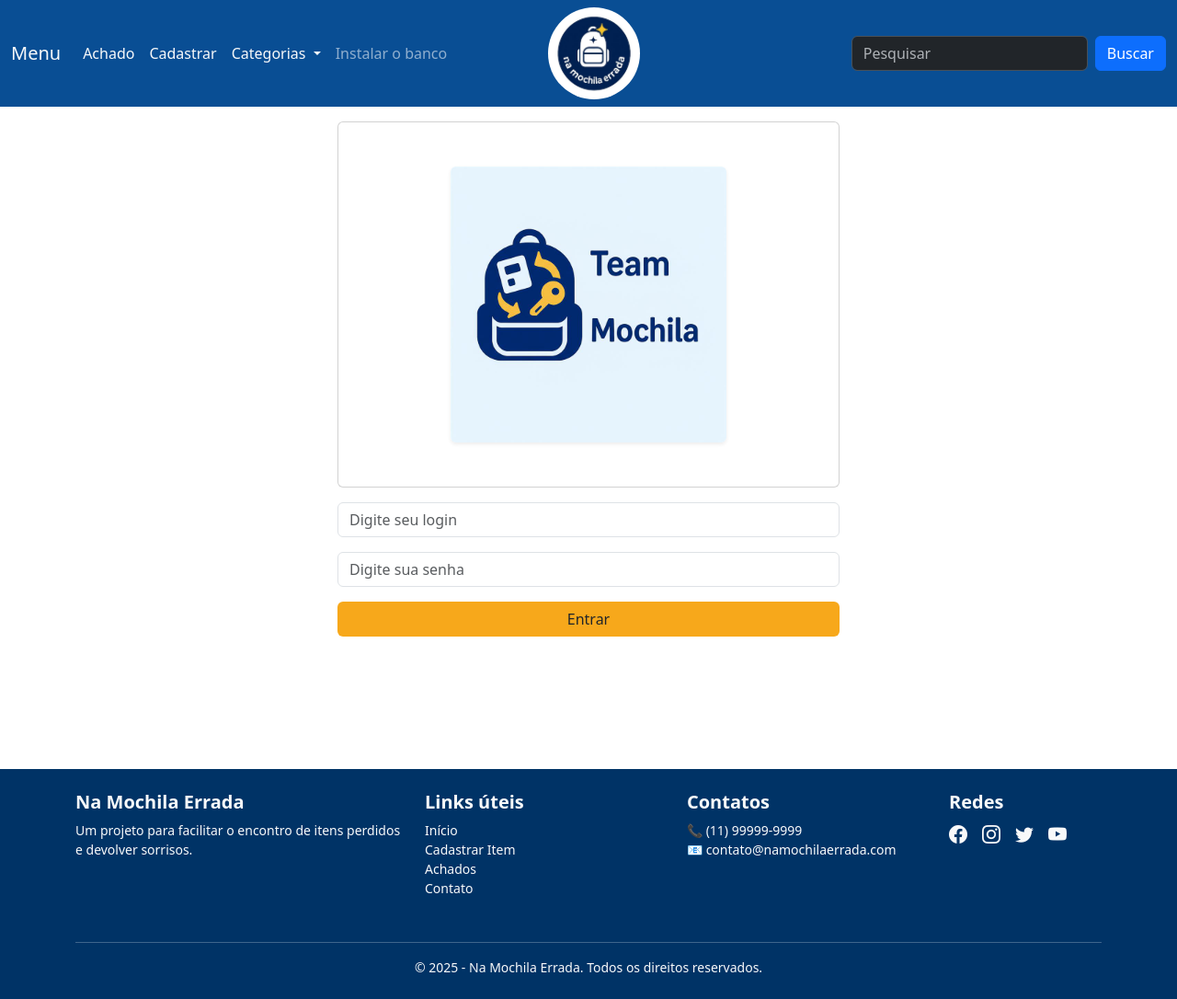
After one commit to LucasM778/Na-mochila, a PHP site: page /login.php in a window 1280 px wide. The commit adds this page. Shown: the whole page at 92% size. Run offline with PHP 8.4, Linux system fonts and the light colour scheme.

```diff
--- a/cabecalho.php
+++ b/cabecalho.php
@@ -65,6 +65,8 @@
 
 
 
+
+
           <!--Categorias -->
           <li class="nav-item dropdown">
             <a class="nav-link dropdown-toggle text-light" href="#" role="button" data-bs-toggle="dropdown" aria-expanded="false">
@@ -79,6 +81,12 @@
               <li><a class="dropdown-item" href="#">Outros</a></li>
             </ul>
           </li>
+
+
+            <a class="nav-link" href="instalar.php" >
+              Instalar o banco
+            </a>
+
 
 
         </ul>
--- /dev/null
+++ b/login.php
@@ -0,0 +1,42 @@
+<?php include "cabecalho.php"; ?>
+
+<div class="container">
+
+<div class="row">
+    <div class="col-md-6 offset-md-3">
+
+        <div class="card mt-3 ">
+
+            <form class="card-body cardbody-color rounded-3 p-lg-5" method="post" action="verificar_login.php">
+
+                <div class="text-center">
+                    <img src="./Imagem/Logo Team Mochila.png" class="img-fluid rounded shadow-sm"
+                    alt="Logo Na Mochila Errada" style="max-height: 300px; object-fit: contain;">
+                </div>
+                </div>
+                <div class="mb-3 mt-3">
+                    <input type="text" class="form-control" name="Login" id="Login" required aria-describedby="Login" placeholder="Digite seu login">
+                </div>
+                <div class="mb-3 mt-3">
+                    <input type="password" class="form-control" id="Senha" name="Senha" required placeholder="Digite sua senha">
+                </div>
+                <div class="text-center"><button type="submit" class="btn btn-color px-5 mb-5 w-100" style="background-color:#F7A81B">Entrar</button></div>
+                <input type="hidden" name="ReturnUrl" value="/" />
+                <div id="mensagem" class="form-text text-center mb-5 text-dark">
+                    <?php
+                        if(isset($_GET["erro"]) && !empty($_GET["erro"]))
+                        {
+                            echo "<div class='alert alert-danger'>";
+                            echo $_GET["erro"];
+                            echo "</div>";
+                        }
+                    ?>
+                </div>
+            </form>
+        </div>
+
+    </div>
+</div>
+</div>
+
+<?php include "rodape.php"; ?>
```
Also changed, not shown: conexao.php (added, +12 -0 lines), instalar.php (added, +74 -0 lines).
